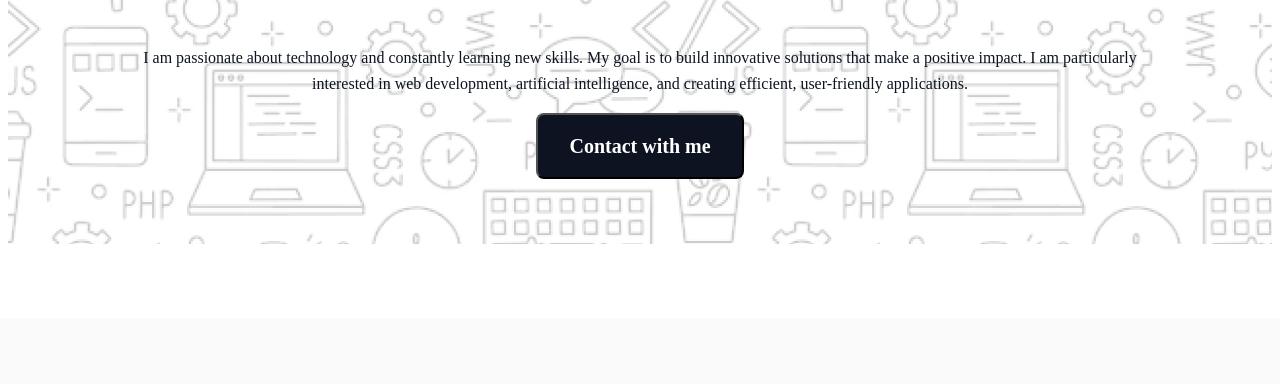
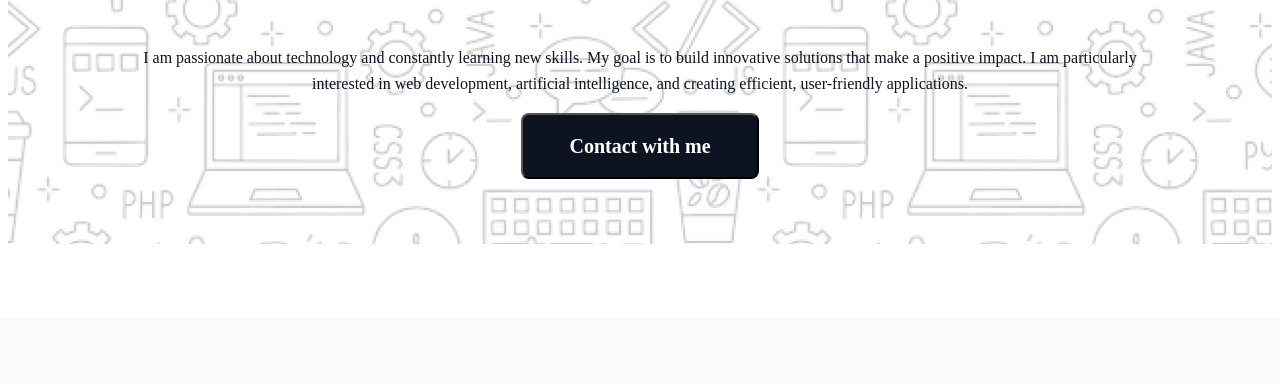
Before and after one commit to mozaddedalfeshani/webDev-page, a plain HTML site: page index.html in a window 1280 px wide. Shown: the part 416-800 px from the top of the page. Drawn offline with Linux system fonts and the light colour scheme; a web font is replaced by a local one.

Commit message:
fix button text

```diff
--- a/styles/style.css
+++ b/styles/style.css
@@ -40,7 +40,7 @@ header p {
 
 header button {
   border-radius: 8px;
-  width: 208px;
+  width: 238px;
   height: 66px;
   background: rgb(13, 19, 33);
   color: rgb(255, 255, 255);
```
